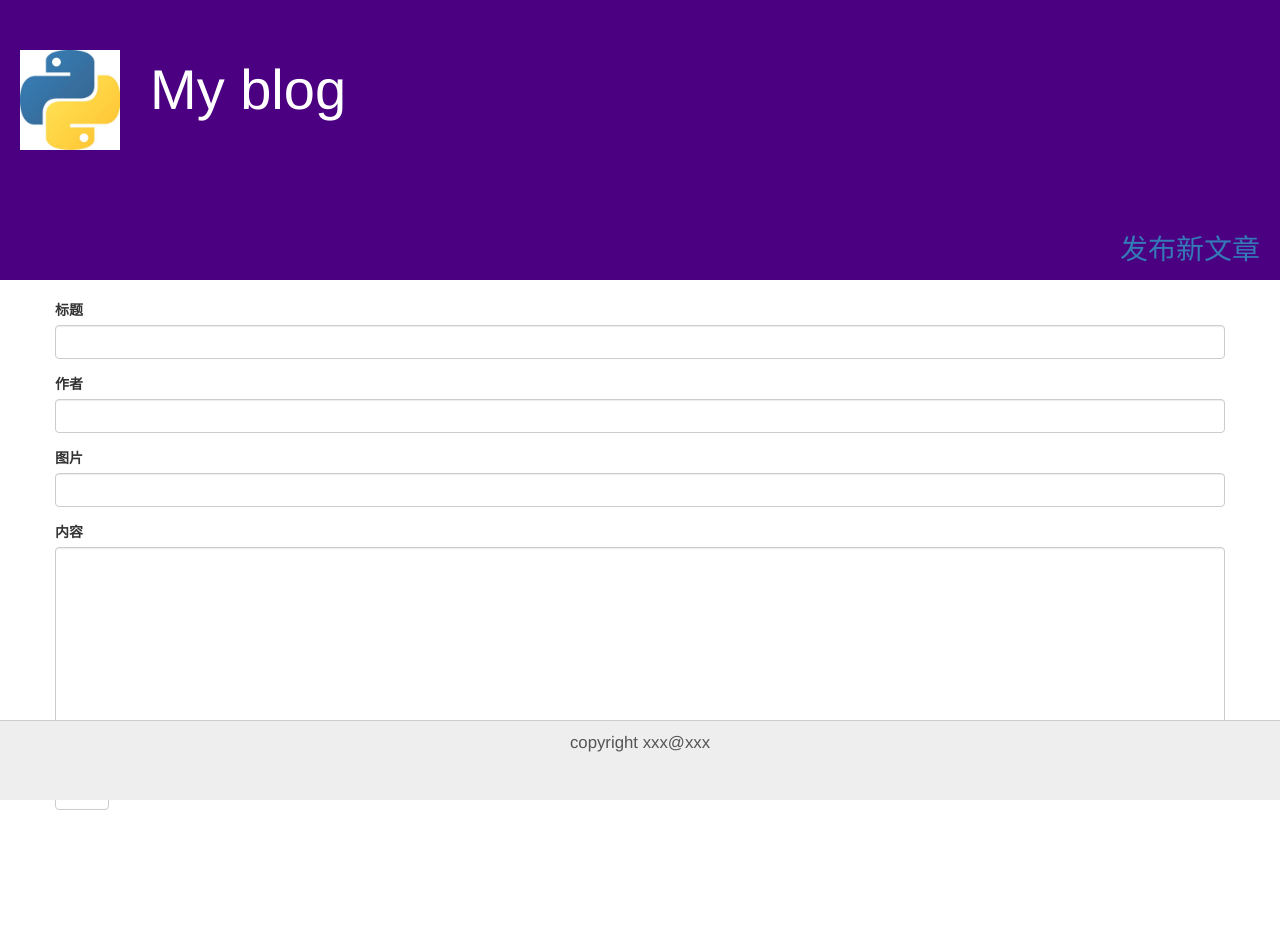
After one commit to liiker/2019-py-train, a Flask app: page /post/send in a window 1280 px wide. The commit adds this page. Run offline with Flask 2, Linux system fonts and the light colour scheme.

Commit message:
add web train

```diff
--- a/static/css/index.css
+++ b/static/css/index.css
@@ -6,6 +6,14 @@ body {
   padding-top: 50px;
   font-size: 4em;
   background-color: indigo;
+}
+
+.send-post {
+  font-size: 0.5em;
+  color: #fff;
+  text-align: right;
+  margin-right: 20px;
+  padding-bottom: 10px;
 }
 
 .header img {
--- /dev/null
+++ b/templates/layout.html
@@ -0,0 +1,44 @@
+<!DOCTYPE html>
+<html lang="zh-CN">
+
+<head>
+  <meta charset="utf-8">
+  <meta http-equiv="X-UA-Compatible" content="IE=edge">
+  <meta name="viewport" content="width=device-width, initial-scale=1">
+  <!-- 上述3个meta标签*必须*放在最前面，任何其他内容都*必须*跟随其后！ -->
+  <title>个人博客</title>
+
+  <!-- Bootstrap -->
+  <link href="https://cdn.jsdelivr.net/npm/bootstrap@3.3.7/dist/css/bootstrap.min.css" rel="stylesheet">
+
+  <link rel="stylesheet" href="/static/css/index.css" />
+  <!-- HTML5 shim 和 Respond.js 是为了让 IE8 支持 HTML5 元素和媒体查询（media queries）功能 -->
+  <!-- 警告：通过 file:// 协议（就是直接将 html 页面拖拽到浏览器中）访问页面时 Respond.js 不起作用 -->
+  <!--[if lt IE 9]>
+      <script src="https://cdn.jsdelivr.net/npm/html5shiv@3.7.3/dist/html5shiv.min.js"></script>
+      <script src="https://cdn.jsdelivr.net/npm/respond.js@1.4.2/dest/respond.min.js"></script>
+    <![endif]-->
+</head>
+
+<body>
+  <div class="header">
+    <div class="title">
+      My blog
+    </div>
+    <div class="send-post"><a href="/post/send">发布新文章</a></div>
+    <img src="/static/image/python.jpg" alt="" srcset="">
+  </div>
+  <div class="container">
+    <div class="content">
+      {% block content %}{% endblock %}
+    </div>
+  </div>
+  <div class="footer">copyright xxx@xxx</div>
+
+  <!-- jQuery (Bootstrap 的所有 JavaScript 插件都依赖 jQuery，所以必须放在前边) -->
+  <script src="https://cdn.jsdelivr.net/npm/jquery@1.12.4/dist/jquery.min.js"></script>
+  <!-- 加载 Bootstrap 的所有 JavaScript 插件。你也可以根据需要只加载单个插件。 -->
+  <script src="https://cdn.jsdelivr.net/npm/bootstrap@3.3.7/dist/js/bootstrap.min.js"></script>
+</body>
+
+</html>
--- /dev/null
+++ b/templates/send_post.html
@@ -0,0 +1,27 @@
+{% extends "layout.html" %}
+
+{% block content %}
+<div class="row">
+  <div class="col-12">
+    <form method="post" action="/post/save" style="margin-top:20px;">
+      <div class="form-group">
+        <label for="">标题</label>
+        <input name="title" type="text" class="form-control" id="" placeholder="">
+      </div>
+      <div class="form-group">
+        <label for="">作者</label>
+        <input name="author" type="text" class="form-control" id="" placeholder="">
+      </div>
+      <div class="form-group">
+        <label for="">图片</label>
+        <input name="image" type="text" class="form-control" id="" placeholder="">
+      </div>
+      <div class="form-group">
+        <label for="">内容</label>
+        <textarea class="form-control" id="" cols="30" rows="10" name="content"></textarea>
+      </div>
+      <button type="submit" class="btn btn-default">提交</button>
+    </form>
+  </div>
+</div>
+{% endblock %}
--- a/web.py
+++ b/web.py
@@ -1,7 +1,29 @@
-from flask import Flask
+from flask import Flask, request, redirect
 from flask import render_template
+import mysql.connector
 
 app = Flask(__name__)
+
+conn = mysql.connector.connect(
+    user='homestead', password='secret',
+    database='homestead',
+    use_unicode=True, port=33060)
+
+
+def query(conn, sql, params=[]):
+    cursor = conn.cursor(dictionary=True)
+    cursor.execute(sql, params)
+    rows = cursor.fetchall()
+    cursor.close()
+    return rows
+
+
+def execute(conn, sql, params=[]):
+    cursor = conn.cursor()
+    cursor.execute(sql, params)
+    conn.commit()
+    cursor.close()
+    return cursor.rowcount
 
 
 @app.route("/")
@@ -9,16 +31,29 @@ def hello():
     return '<span class="box">Hello World!!!!</span><link rel="stylesheet" href="/static/css/index.css" /><img style="width:100px" src="/static/image/python.jpg"/><script src="/static/js/index.js"></script>'
 
 
-@app.route('/test')
-def test():
-    posts = [
-        {'title': 'fdafdsafdsaf1', 'abs': 'fdasfdsa......'},
-        {'title': 'fdafdsafdsaf2', 'abs': 'fdasfdsa......'},
-        {'title': 'fdafdsafdsaf', 'abs': 'fdasfdsa......'},
-        {'title': 'fdafdsafdsaf', 'abs': 'fdasfdsa......'},
-        {'title': 'fdafdsafdsaf', 'abs': 'fdasfdsa......'},
-        {'title': 'fdafdsafdsaf', 'abs': 'fdasfdsa......'},
-        {'title': 'fdafdsafdsaf', 'abs': 'fdasfdsa......'},
-        {'title': 'fdafdsafdsaf', 'abs': 'fdasfdsa......'}
-    ]
+@app.route('/posts')
+def post():
+    posts = query(conn, 'select * from xposts order by id desc')
+    print(posts)
     return render_template('index.html', posts=posts)
+
+
+@app.route('/post/send')
+def send_post():
+    return render_template('send_post.html')
+
+
+@app.route('/post/save', methods=['POST'])
+def save_post():
+    p = request.form
+
+    sql = 'insert into xposts (title, author, image, content, publish_at) values (%s, %s, %s, %s, now())'
+    result = execute(conn, sql, [p.get('title'),
+                                 p.get('author'),
+                                 p.get('image'),
+                                 p.get('content'),
+                                 ])
+    if result == 1:
+        return redirect('/posts')
+    else:
+        return 'save error!'
```
Also changed, not shown: templates/index.html (+10 -32 lines), testdb.py (added, +26 -0 lines), 1 other file.
